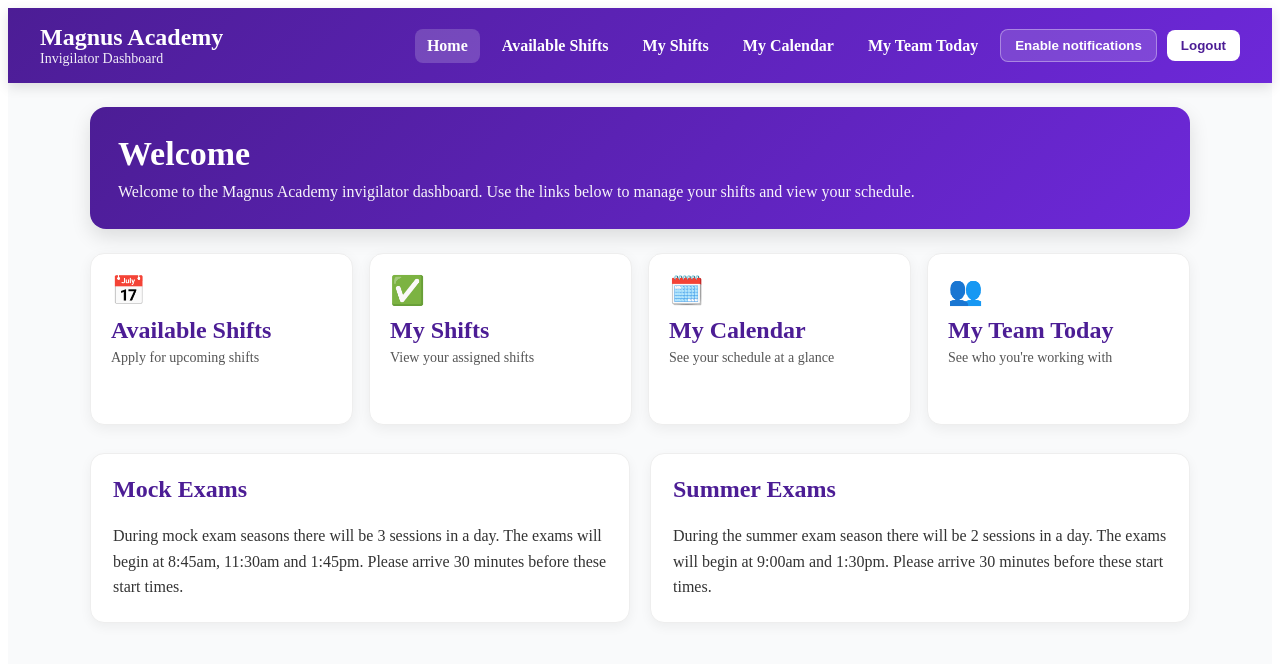
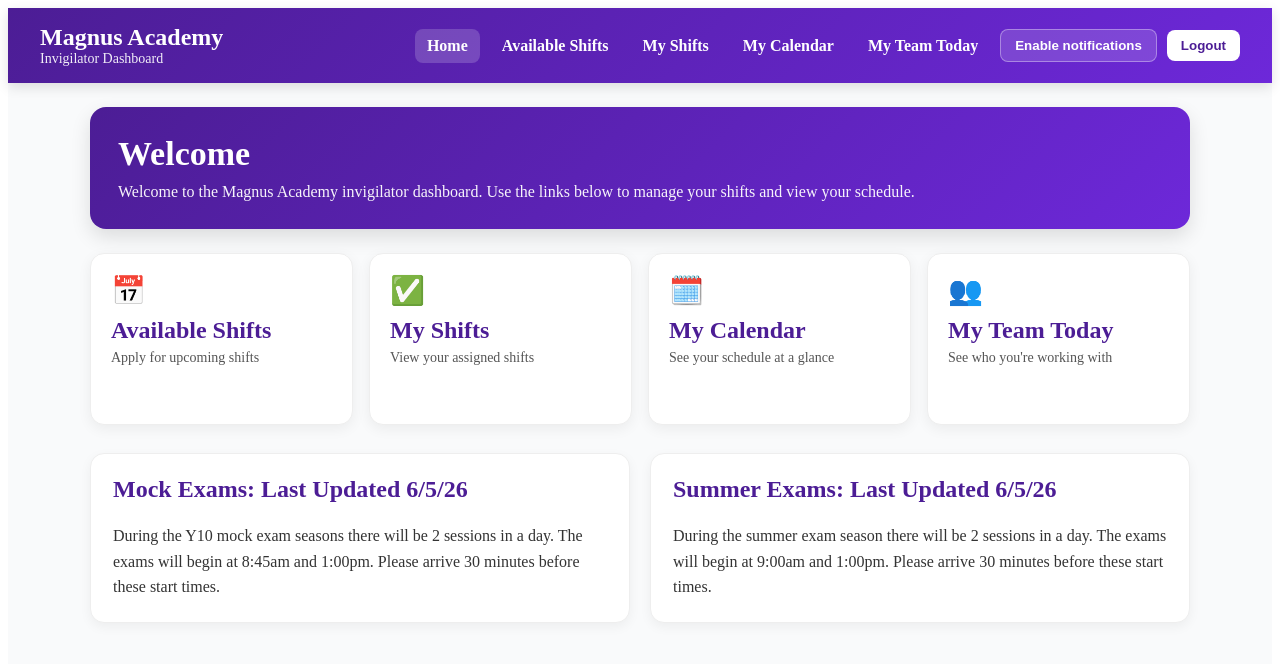
Before and after one commit to sbamford79/magnus_invigilator_rota, a Next.js app: page /invigilator in a window 1280 px wide. Shown: the top 664 px of the page. Built offline with nearby package versions, Linux system fonts and the light colour scheme; no server answers.

Commit message:
update invigilator loginpage text

```diff
--- a/app/invigilator/page.tsx
+++ b/app/invigilator/page.tsx
@@ -69,19 +69,19 @@ export default function InvigilatorHomePage() {
 
       <div style={infoGrid}>
         <div style={infoCard}>
-          <h2 style={sectionTitle}>Mock Exams</h2>
+          <h2 style={sectionTitle}>Mock Exams: Last Updated 6/5/26</h2>
           <p style={sectionText}>
-            During mock exam seasons there will be 3 sessions in a day. The
-            exams will begin at 8:45am, 11:30am and 1:45pm. Please arrive 30
+            During the Y10 mock exam seasons there will be 2 sessions in a day. The
+            exams will begin at 8:45am and 1:00pm. Please arrive 30
             minutes before these start times.
           </p>
         </div>
 
         <div style={infoCard}>
-          <h2 style={sectionTitle}>Summer Exams</h2>
+          <h2 style={sectionTitle}>Summer Exams: Last Updated 6/5/26</h2>
           <p style={sectionText}>
             During the summer exam season there will be 2 sessions in a day.
-            The exams will begin at 9:00am and 1:30pm. Please arrive 30 minutes
+            The exams will begin at 9:00am and 1:00pm. Please arrive 30 minutes
             before these start times.
           </p>
         </div>
```
